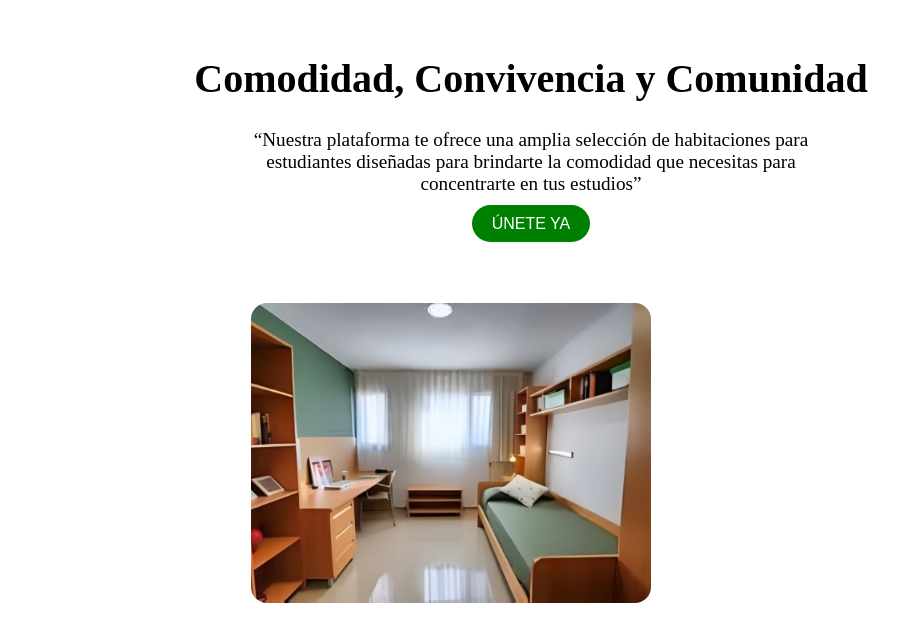
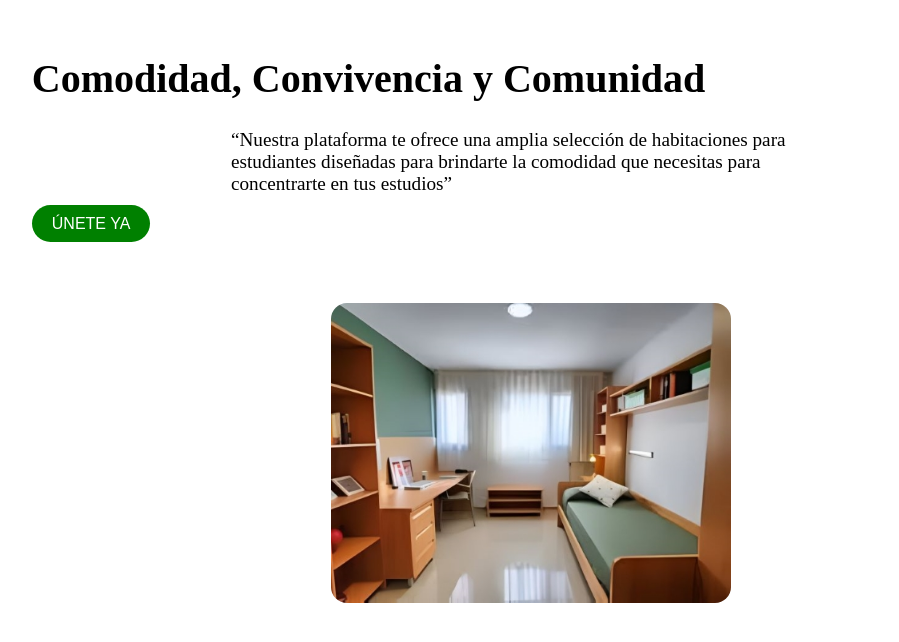
Before and after one commit to rentease-grupo01/banking-landing-page-angular, an Angular app: page / in a window 1280 px wide. Shown: the top 642 px of the page, without its empty margins (109-1008 px from the left). Built offline with nearby package versions, Linux system fonts and the light colour scheme.

Commit message:
CSS actualizado V1 - Alexis

```diff
--- a/src/app/app.component.css
+++ b/src/app/app.component.css
@@ -1,5 +1,5 @@
 body { font-family: Arial, sans-serif; }
-.container { width: 80%; margin: auto; text-align: center; padding: 20px; }
+.container { width: 80%; margin: auto; padding: 20px; }
 .header { font-size: 2.5em; font-weight: bold; }
 .lead { font-size: 1.2em; margin: 20px auto; max-width: 600px; }
 .btn { background-color: green; color: white; padding: 10px 20px; text-decoration: none; border-radius: 5px; }
@@ -8,6 +8,9 @@ img { max-width: 100%; height: auto; }
 /* Estilos del archivo styles.css */
 #Texto-Pren, #Encabezado { font-family: Montserrat; }
 #Sesion { border-radius: 25px; }
-#Press { margin: 30px; margin-left: 25px; margin-right: 25px; }
-#Imagen { margin: 5px; }
+#Press {
+    display: flex;
+    justify-content: center;
+    margin: 30px auto; /* Esto centra el div en su totalidad horizontalmente y añade un margen superior e inferior de 30px */
+}
 #img-pg { border-radius: 16px; }
```
